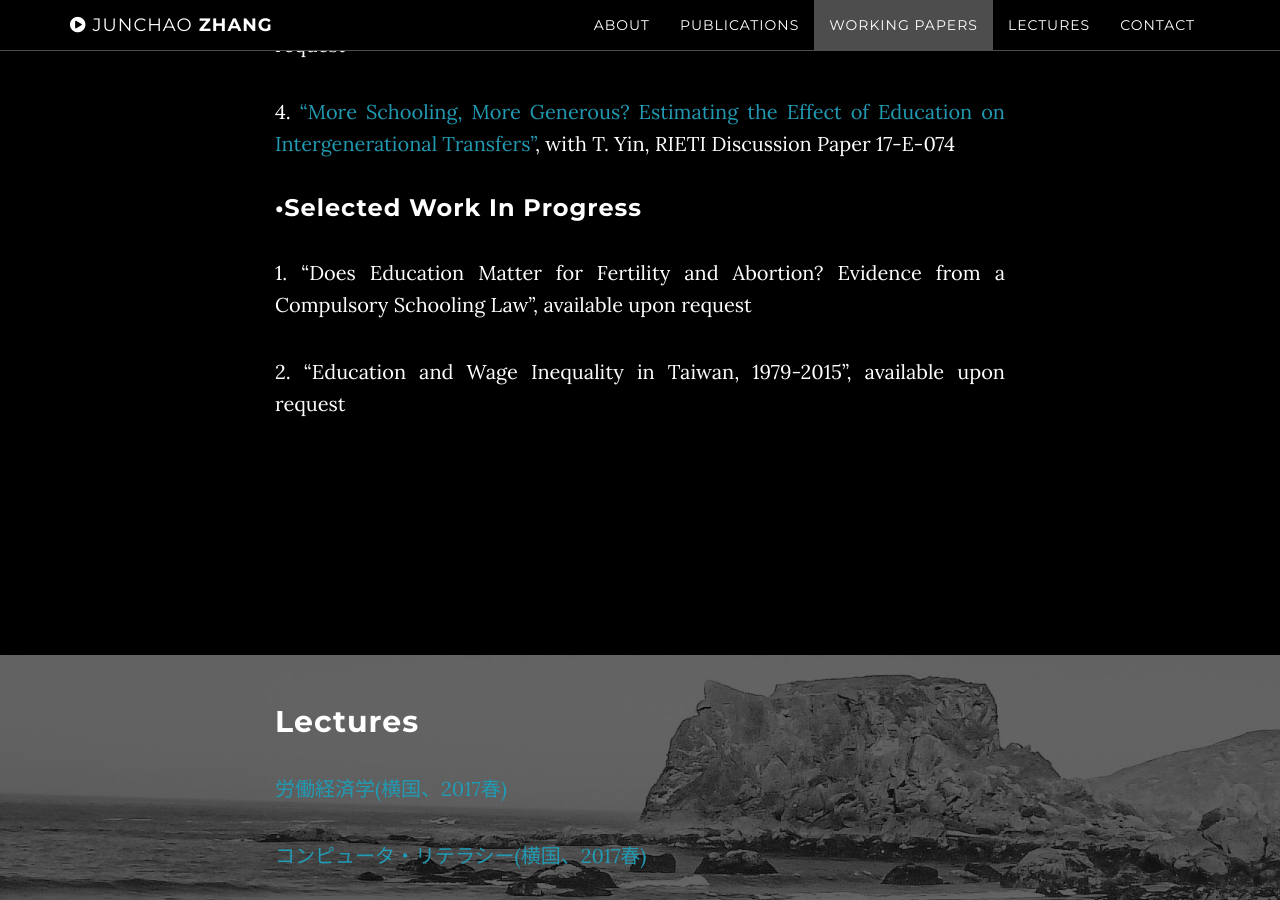
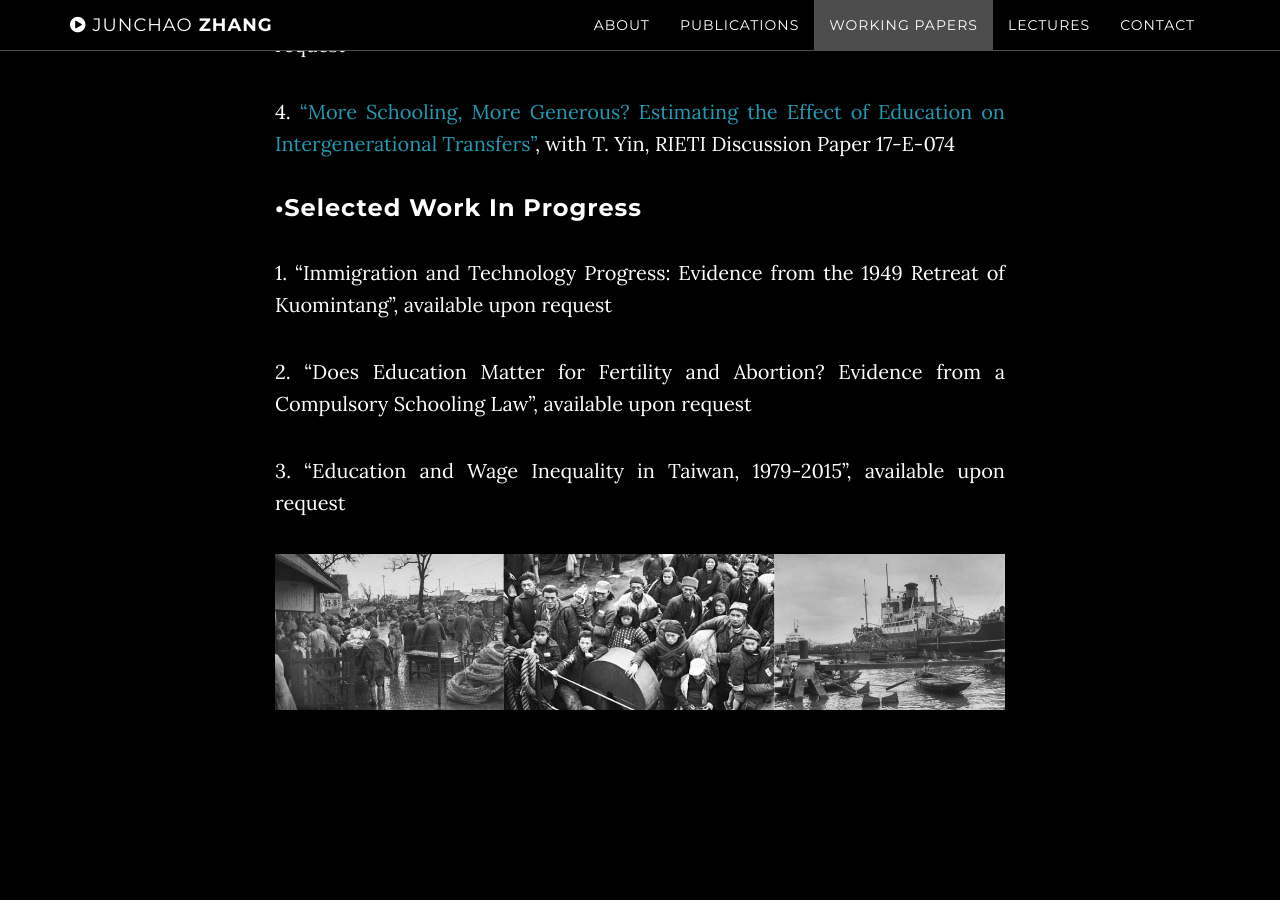
Before and after one commit to ztempest0218/ztempest0218.github.io, a Jekyll site: the page built from index.html, in a window 1280 px wide and 900 px high, scrolled down 2857 px. Built offline with Jekyll 4.4.1, drawn with Linux system fonts in a browser that asks for light colours.

Commit message:
Update workingpapers.html

```diff
--- a/_includes/workingpapers.html
+++ b/_includes/workingpapers.html
@@ -14,9 +14,12 @@
 <p>4. <a href="https://papers.ssrn.com/sol3/papers.cfm?abstract_id=3150212">“More Schooling, More Generous? Estimating the Effect of Education on Intergenerational Transfers”</a>, with T. Yin, RIETI Discussion Paper 17-E-074</p>
 
 <h3 align="left">•Selected Work in Progress</h3>
-<p>1. “Does Education Matter for Fertility and Abortion? Evidence from a Compulsory Schooling Law”, available upon request</p>
+<p>1. “Immigration and Technology Progress: Evidence from the 1949 Retreat of Kuomintang”, available upon request</p>
 
-<p>2. “Education and Wage Inequality in Taiwan, 1979-2015”, available upon request</p>
+<p>2. “Does Education Matter for Fertility and Abortion? Evidence from a Compulsory Schooling Law”, available upon request</p>
+
+<p>3. “Education and Wage Inequality in Taiwan, 1979-2015”, available upon request</p>
+<a><img src="/img/immi.jpg" width=100%></a>
 
 
 
```
